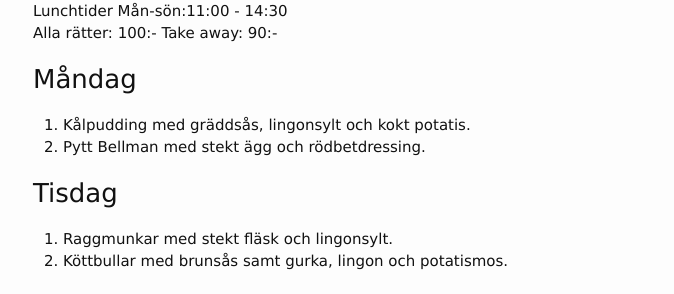
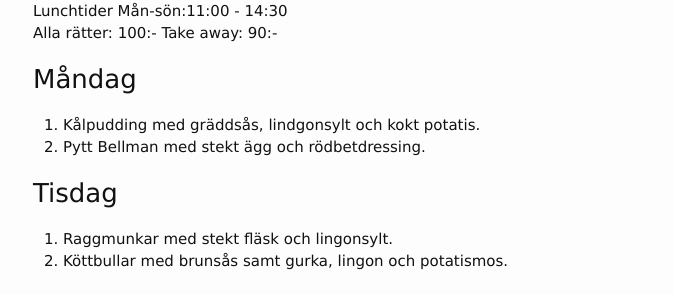
Before and after one commit to FarInn62/farinn62.github.io, a Jekyll site: the page built from lunch.md, in a window 1280 px wide. Shown: the part 125-419 px from the top of the page, without its empty margins (237-911 px from the left). Built offline with Jekyll 4.4.1, drawn with Linux system fonts in a browser that asks for light colours.

Commit message:
Update lunch.md

```diff
--- a/lunch.md
+++ b/lunch.md
@@ -11,7 +11,7 @@ Alla rätter: 100:- Take away: 90:-
 
 ### Måndag
 
-1. Kålpudding med gräddsås, lingonsylt och kokt potatis.
+1. Kålpudding med gräddsås, lindgonsylt och kokt potatis.
 2. Pytt Bellman med stekt ägg och rödbetdressing.
 
 ### Tisdag
```
